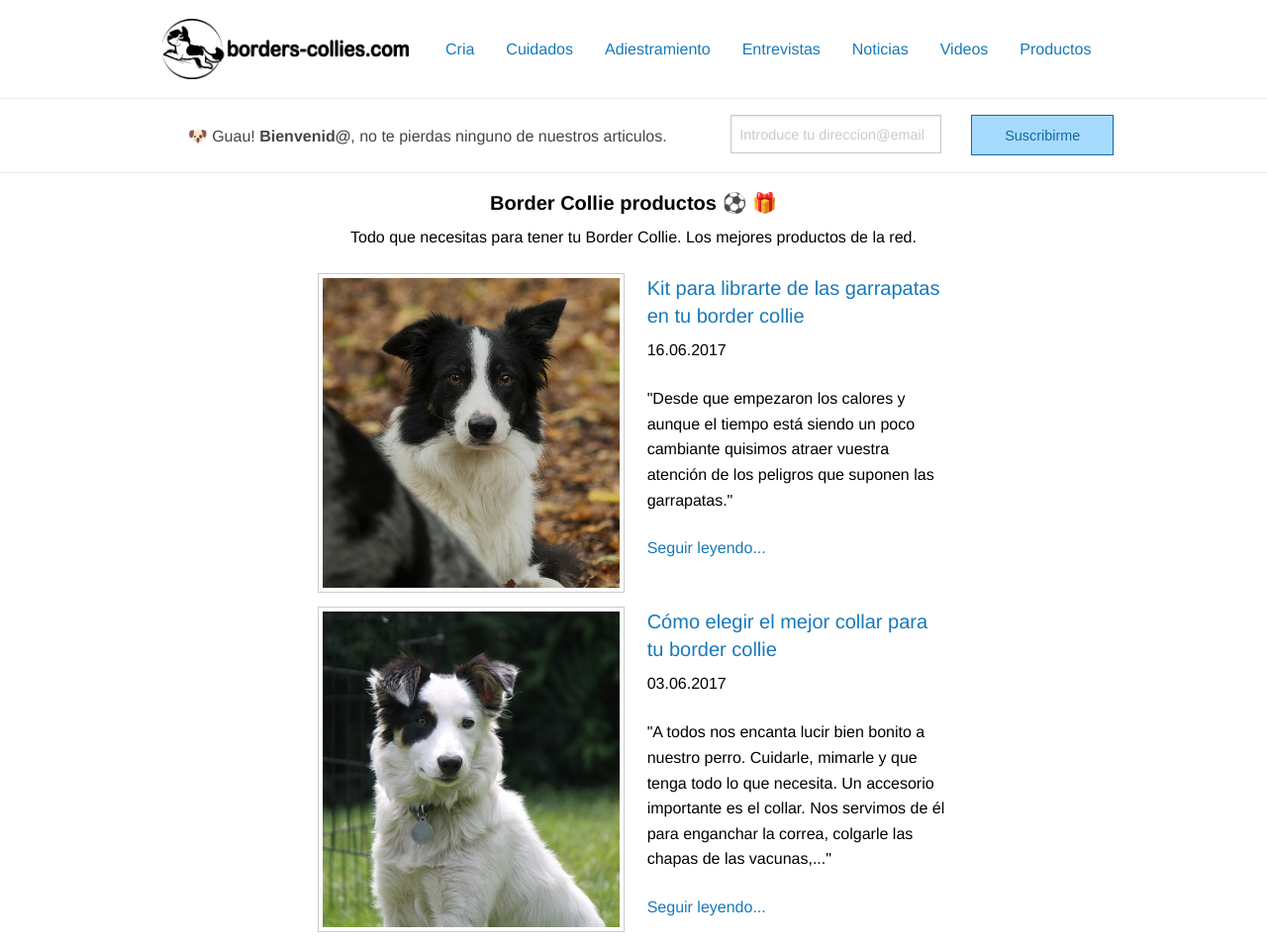
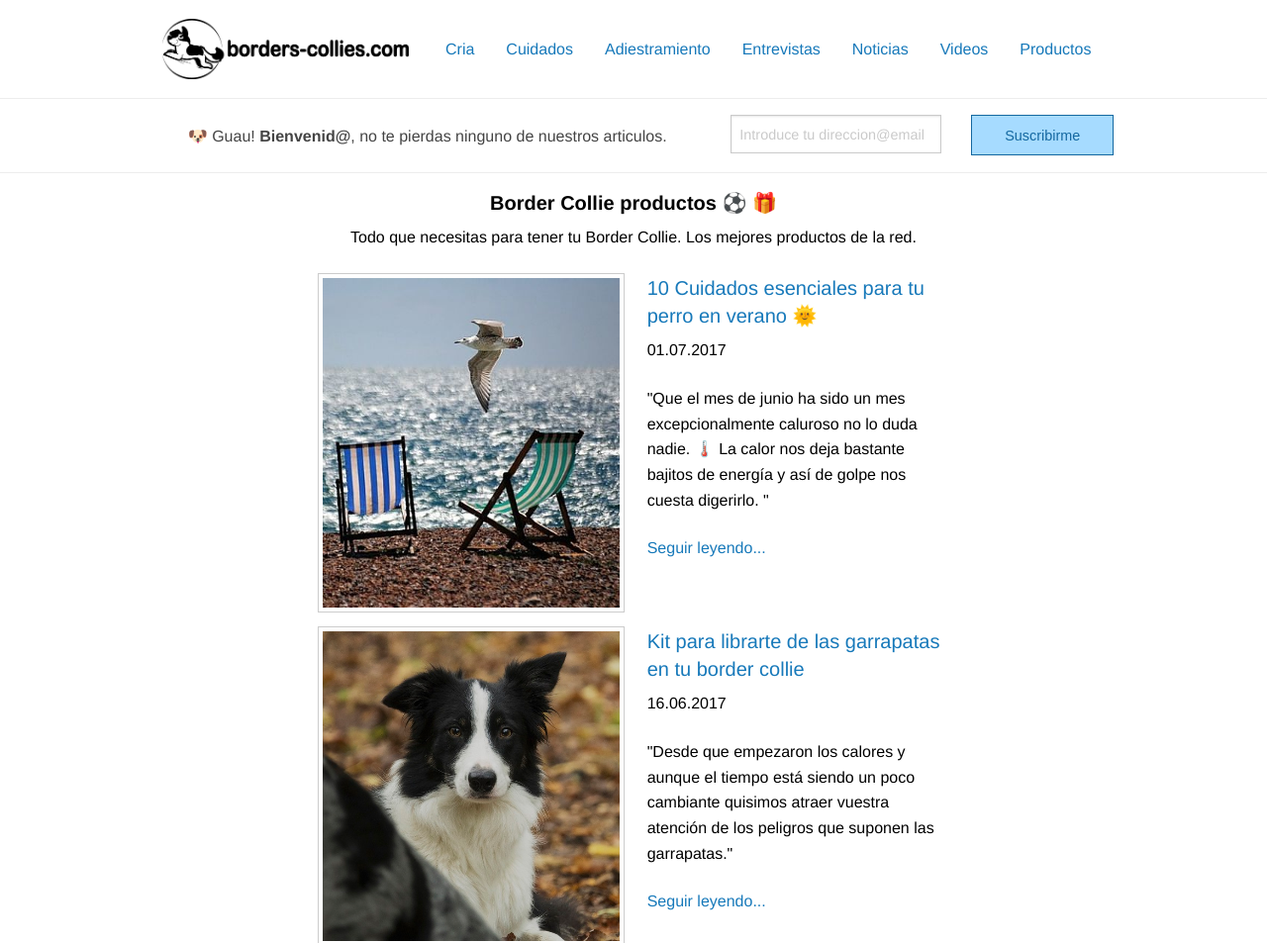
Before and after one commit to Borders-collies/borders-collies.github.io, a Jekyll site: the page built from _pages/border-collie-productos.md, in a window 1280 px wide, cut to the strip 0-953 px from the top of the page. Shown: the whole strip at 99% size. Built offline with Jekyll 4.4.1, drawn with Linux system fonts in a browser that asks for light colours.

Commit message:
new post

```diff
--- a/_posts/2017-06-30-10-Cuidados-esenciales-para-tu-perro-en-verano.md
+++ b/_posts/2017-06-30-10-Cuidados-esenciales-para-tu-perro-en-verano.md
@@ -1,10 +1,10 @@
 ---
 layout: "post"
 title:  "10 Cuidados esenciales para tu perro en verano 🌞"
-date: "2017-06-30 10:00:00"
+date: "2017-07-01 08:00:00"
 image: "10-cuidados-esenciales-para-tu-perro-en-verano.jpg"
 category: "articulos"
-tags: "articulos"
+tags: "productos"
 intro: "Que el mes de junio ha sido un mes excepcionalmente caluroso no lo duda nadie. 🌡️ La calor nos deja bastante bajitos de energía y así de golpe nos cuesta digerirlo. "
 description: "Que el mes de junio ha sido un mes excepcionalmente caluroso no lo duda nadie. La calor nos deja bastante bajitos de energía y así de golpe nos cuesta digerirlo."
 ---
```
Also changed, not shown: assets/img/articulos/cuidados-esenciales-para-tu-perro-en-verano.jpg.
